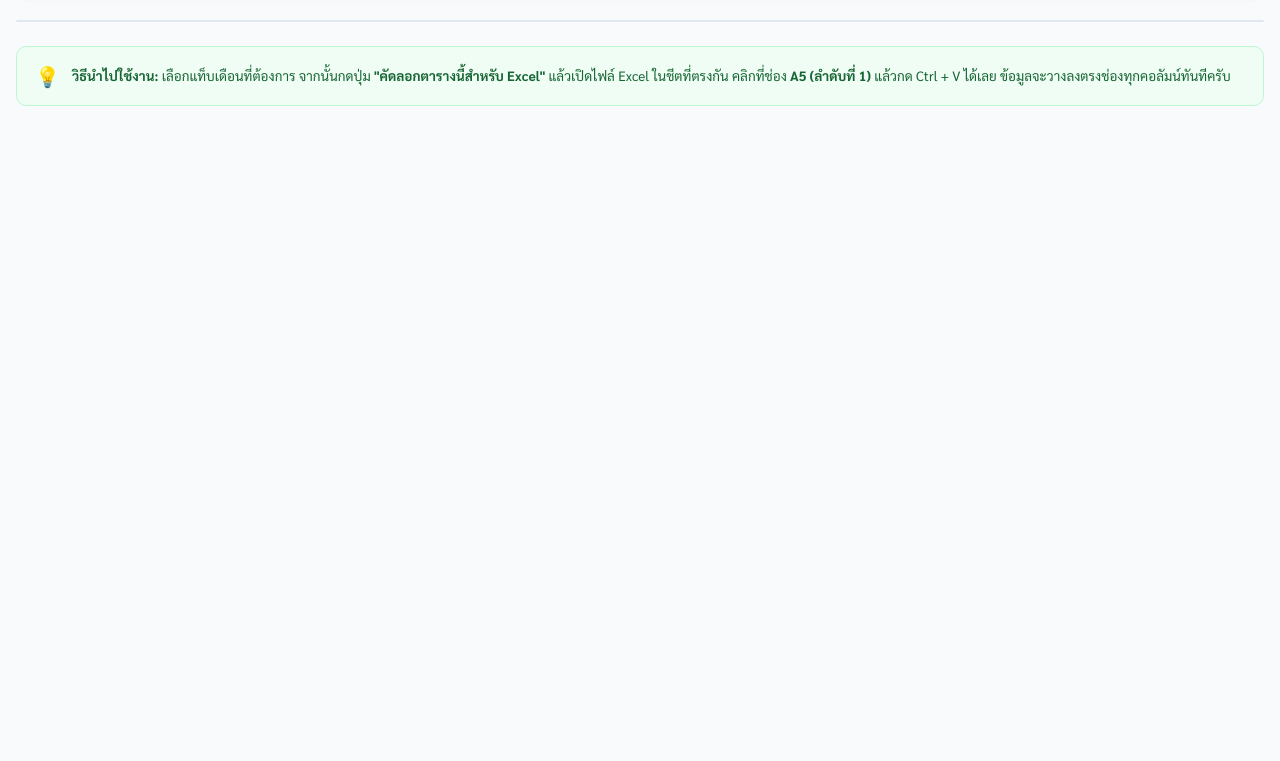
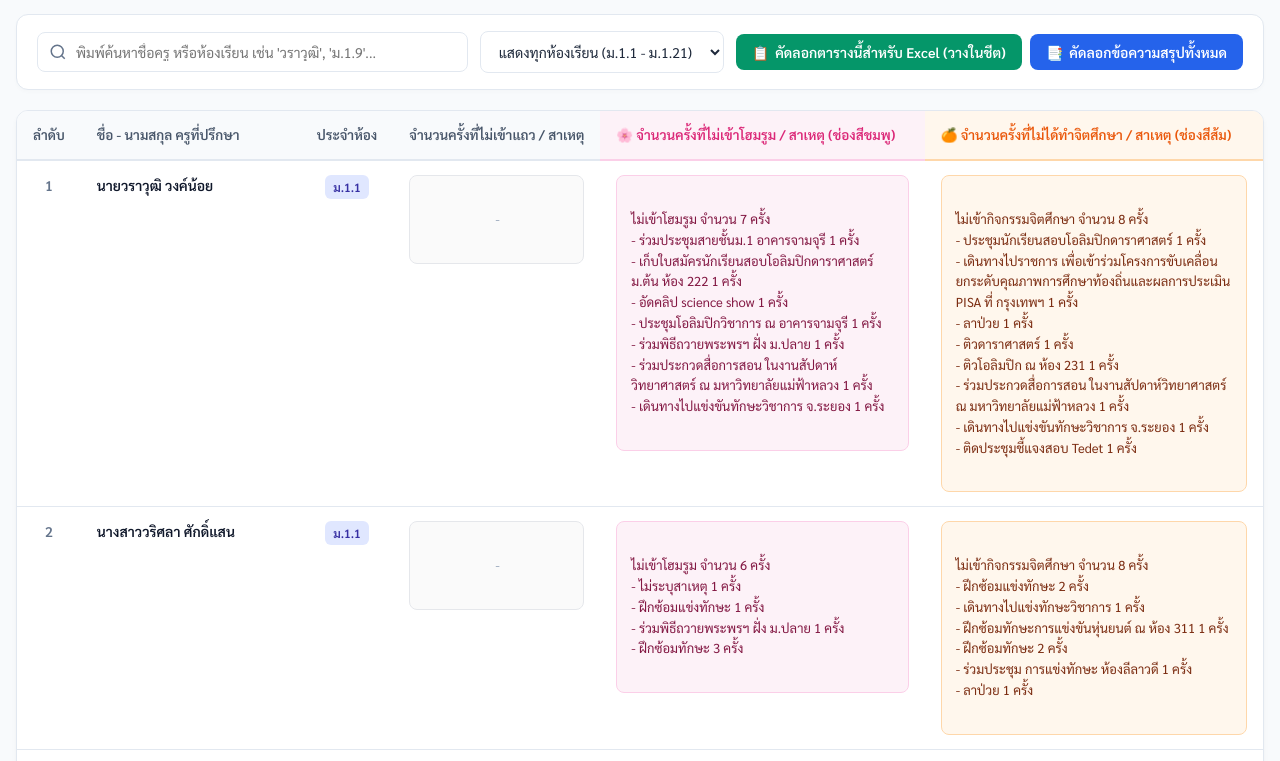
Before and after one commit to panipat95/attendance-summary, a plain HTML site: page index.html in a window 1280 px wide. Shown: the part 368-1129 px from the top of the page. Before the commit the page ends 800 px from the top, so only its background shows below. Drawn offline with Linux system fonts and the light colour scheme.

Commit message:
Fix JavaScript regex escape to ensure table displays

```diff
--- a/index.html
+++ b/index.html
@@ -735,7 +735,7 @@ function renderMonthly(monthKey, searchVal, roomVal) {
 
 function escapeJs(str) {
     if (!str) return '';
-    return str.replace(/\/g, '\\').replace(/'/g, "\'").replace(/\n/g, '\n');
+    return str.split('\\').join('\\\\').split("'").join("\\'").split('\n').join('\\n');
 }
 
 function copyCellText(text) {
```
